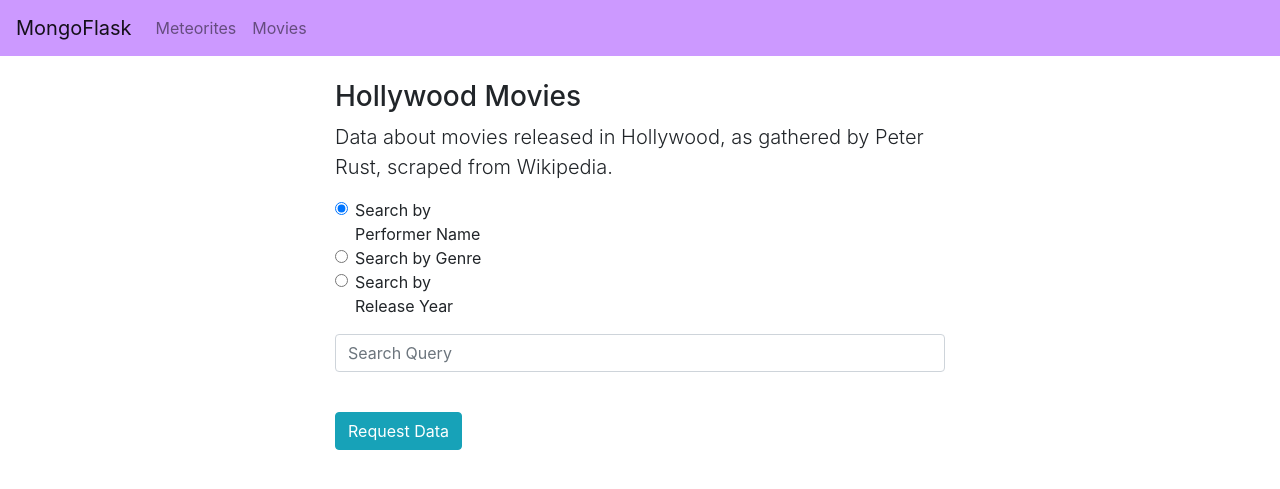
After one commit to grace-mao23/Work, a Flask app: page /movies in a window 1280 px wide. The commit adds this page. Shown: the top 489 px of the page. Run offline with Flask 2, Linux system fonts and the light colour scheme; parts of the project's set-up code (start-up, migrations or seed data) failed here and were passed over; some libraries are stand-ins or nearby versions.

Commit message:
finished assignment with lovely partner:)

```diff
--- a/11_mongoflask/app.py
+++ b/11_mongoflask/app.py
@@ -1,4 +1,9 @@
-from flask import Flask, render_template
+# Team ExitWest: Grace Mao, Kiran Vuksanaj
+# SoftDev pd9
+# K11: Ay Mon Go Git It From Yer Flask
+# 2020-03-17
+
+from flask import Flask, render_template, request
 import pymongo, json, pprint
 from bson.json_util import loads
 from utl.func import name, mass, biggest, year, lat, moviesFromTo, moviesThisPerformerIn, moviesInThisGenre
@@ -19,9 +24,9 @@ if rocks.count() == 0:
     data = file.readlines()
     for line in range(len(data)):
         if line == 0:
-            col.insert_one(loads(data[line]))
+            rocks.insert_one(loads(data[line]))
         else:
-            col.insert_one(loads(data[line][1:]))
+            rocks.insert_one(loads(data[line][1:]))
 
 app = Flask(__name__)
 
@@ -30,6 +35,50 @@ def hello_world():
     print("RISE AND SHINE, TIME TO GRIND")
     return render_template("base.html")
 
+@app.route("/movies")
+def movie_query():
+    if 'return_data' in request.args:
+        print('request sent: return data')
+        request_type = request.args['request_type']
+        if request_type == 'performer':
+            movies = moviesThisPerformerIn( request.args['query'] )
+        elif request_type == 'genre':
+            movies = moviesInThisGenre( request.args['query'] )
+        elif request_type == 'year':
+            print(request.args['start_year'],request.args['end_year'])
+            movies = moviesFromTo( int(request.args['start_year']), int(request.args['end_year']) )
+    else:
+        movies = []
+    print(movies)
+    return render_template("movie.html",
+                           movies=movies,
+                           display_data = ('return_data' in request.args)
+                           )
+
+@app.route("/meteorites")
+def rock_query():
+    if 'return_data' in request.args:
+        request_type = request.args['return_data']
+        print(request_type)
+        if request_type == 'name':
+            print(request.args['first-letter'])
+            data = name( request.args['first-letter'][0] )
+        elif request_type == 'mass':
+            data = mass( int(request.args['close-mass']))
+        elif request_type == 'biggest':
+            data = biggest( int(request.args['min-mass']))
+        elif request_type == 'year':
+            data = year( int(request.args['year-landed']))
+        elif request_type == 'lat':
+            data = lat( int(request.args['latitude']))
+    else:
+        data = []
+    print(data)
+    return render_template("rock.html",
+                           rocks = data,
+                           display_data = ('return_data' in request.args)
+                           )
+
 if __name__ == "__main__":
     app.debug = True
-    app.run()
+    app.run(host='0.0.0.0')
--- /dev/null
+++ b/11_mongoflask/static/movie.js
@@ -0,0 +1,38 @@
+console.log("yo")
+// THIS IS OUR FINAL SING WE ABOUT TO WIN THIS THING
+// THEM FRESHIES JACKIN OUR STYLE BUT WE ON THAT NEXT LEVEL NOW *stomp stomp*
+
+
+let radio_choices = document.getElementsByClassName('form-check');
+let currentchoice = "";
+let querytext = document.getElementById('querytext');
+let queryyear = document.getElementById('queryyear');
+console.log(querytext)
+
+console.log(radio_choices);
+
+const enter_yearmode = function(){
+    console.log('entering year mode');
+    querytext.setAttribute('style','display: none;');
+    queryyear.setAttribute('style','display: block;');
+}
+const enter_normalmode = function(){
+    console.log('entering normal mode');
+    querytext.setAttribute('style','display: block');
+    queryyear.setAttribute('style','display: none');
+}
+
+const update_currentchoice = function(e){
+    console.log(this.id);
+    currentchoice = this.id;
+    if(currentchoice==="year_option"){
+	enter_yearmode();
+    }else{
+	enter_normalmode();
+    }
+}
+
+console.log('adding event listeners')
+for(let i = 0; i < radio_choices.length; i++){
+    radio_choices[i].addEventListener('click',update_currentchoice);
+}
--- a/11_mongoflask/templates/base.html
+++ b/11_mongoflask/templates/base.html
@@ -16,7 +16,7 @@
 
   <header>
     <nav class="navbar navbar-expand-lg navbar-light" style="background-color: #cc99ff;">
-      <a class="navbar-brand" href="/home">MongoFlask</a>
+      <a class="navbar-brand" href="/">MongoFlask</a>
       <button class="navbar-toggler" type="button" data-toggle="collapse" data-target="#navbarSupportedContent" aria-controls="navbarSupportedContent" aria-expanded="false" aria-label="Toggle navigation">
         <span class="navbar-toggler-icon"></span>
       </button>
@@ -34,14 +34,16 @@
   </header>
 
   <body>
-    {% block body %} {% endblock %}
 
+    {% block body %}
+    yo go check out some data ig
+    {% endblock %}
 
   </body>
   <hr>
   <footer class="container text-center">
 
-    <p>&copy; Copyright 2020 Team __ </p>
+    <p>&copy; Copyright 2020 Team Exit West</p>
   </footer>
 
   <script type="text/javascript" src="/static/js/funky-town.js"></script>
--- /dev/null
+++ b/11_mongoflask/templates/movie.html
@@ -0,0 +1,84 @@
+{% extends "base.html" %}
+
+{% block title %}Movies{% endblock %}
+
+{% block body %}
+<div class="container w-50 rounded">
+  <br />
+  <h3>Hollywood Movies</h3>
+  <p class="lead">Data about movies released in Hollywood, as gathered by Peter Rust, scraped from Wikipedia.</p>
+  <form action="/movies" method="GET">
+    <div class="form-group w-25">
+      <div class="form-check" id="performer_option">
+	<input class="form-check-input" type="radio" name="request_type" id="performer" value="performer" checked>
+	<label class="form-check-label" for="performer">
+	  Search by Performer Name
+	</label>
+      </div>
+      <div class="form-check" id="genre_option">
+	<input class="form-check-input" type="radio" name="request_type" id="genre" value="genre">
+	<label class="form-check-label" for="genre">
+	  Search by Genre
+	</label>
+      </div>
+      <div class="form-check" id="year_option">
+	<input class="form-check-input" type="radio" name="request_type" id="year" value="year">
+	<label class="form-check-label" for="year">
+	  Search by Release Year
+	</label>
+      </div>
+    </div>
+    <div class="form-group" id="querytext">
+      <input class="form-control" id="query" name="query" type="text" placeholder="Search Query"/>
+    </div>
+    <div class="form-group" id="queryyear" style="display: none;">
+      <div class="row">
+	<div class="col">
+	  <input class="form-control" id="start_year" name="start_year" type="number" placeholder="Start Year" />
+	</div>
+	<div class="col">
+	  <input class="form-control" id="end_year" name="end_year" type="number" placeholder="End Year" />
+	</div>
+      </div>
+    </div>
+    <br />
+    <button type="submit" class="btn btn-info" name="return_data">Request Data</button>
+  </form>
+</div>
+{% if display_data %}
+
+<div class="container w-50 rounded">
+  <hr />
+  {% if movies %}
+  <h4> Query Results: </h4>
+
+  {% for movie in movies %}
+
+  <div class="card my-3">
+    <div class="card-body">
+      <h5 class="card-title">{{movie.title}}</h5>
+      <p class="text-muted text-sm">
+	{{movie.year}} {{ "-" if movie.genres}} {{ movie.genres|join(', ') }}
+      </p>
+      <p class="lead m-0">Cast</p>
+      <ul>
+	{% for actor in movie.cast %}
+	<li>{{actor}}</li>
+	{% endfor %}
+      </ul>
+    </div>
+  </div>
+
+  {% endfor %}
+
+  {% else %}
+  <p class="lead">No query results found. Please check spelling and try again.</p>
+  {% endif %}
+</div>
+
+{% endif %}
+
+
+<script src="/static/movie.js" />
+
+{% endblock %}
```
Also changed, not shown: 11_mongoflask/templates/rock.html (added, +87 -0 lines), 11_mongoflask/utl/func.py (+42 -5 lines).
